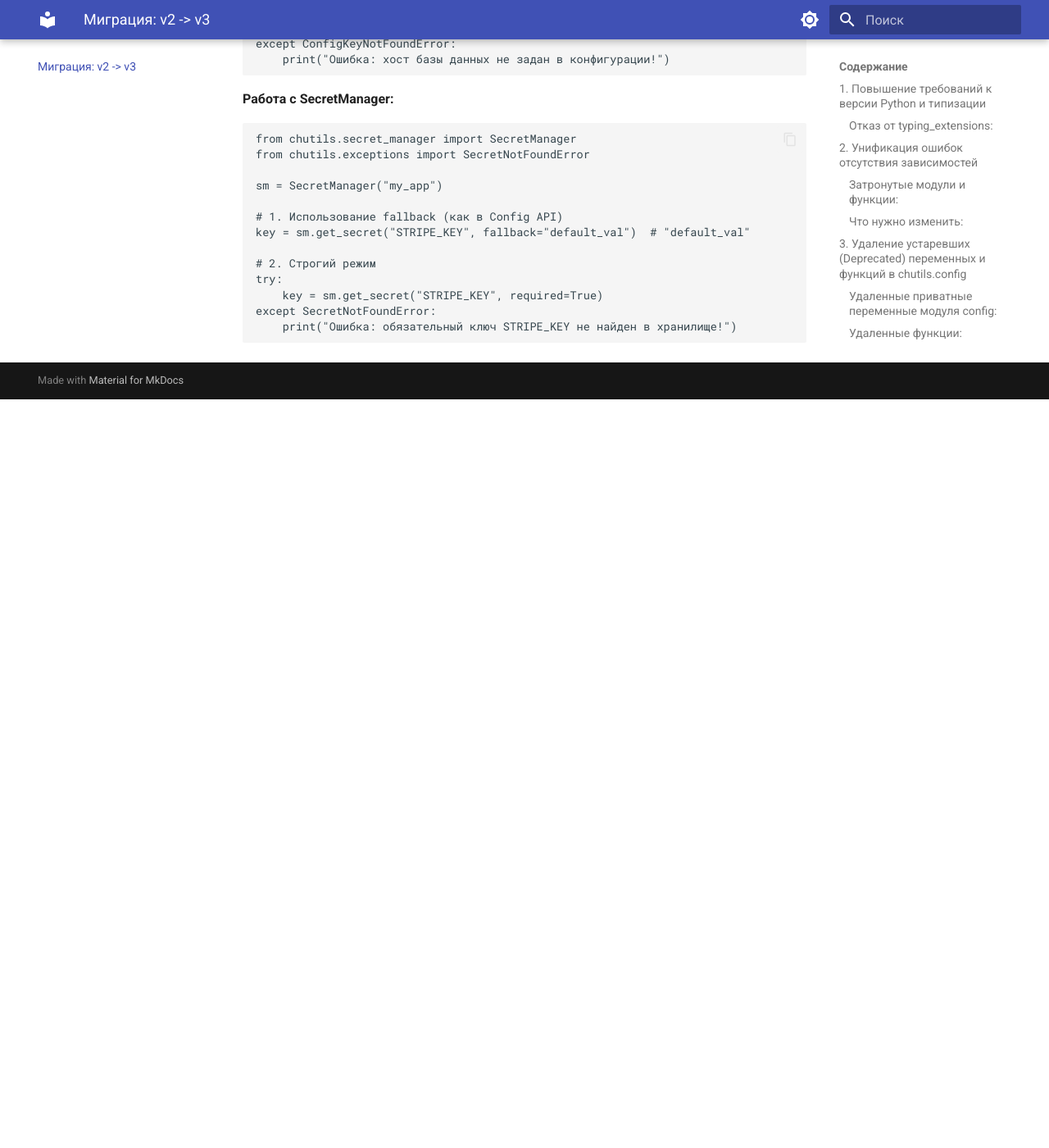
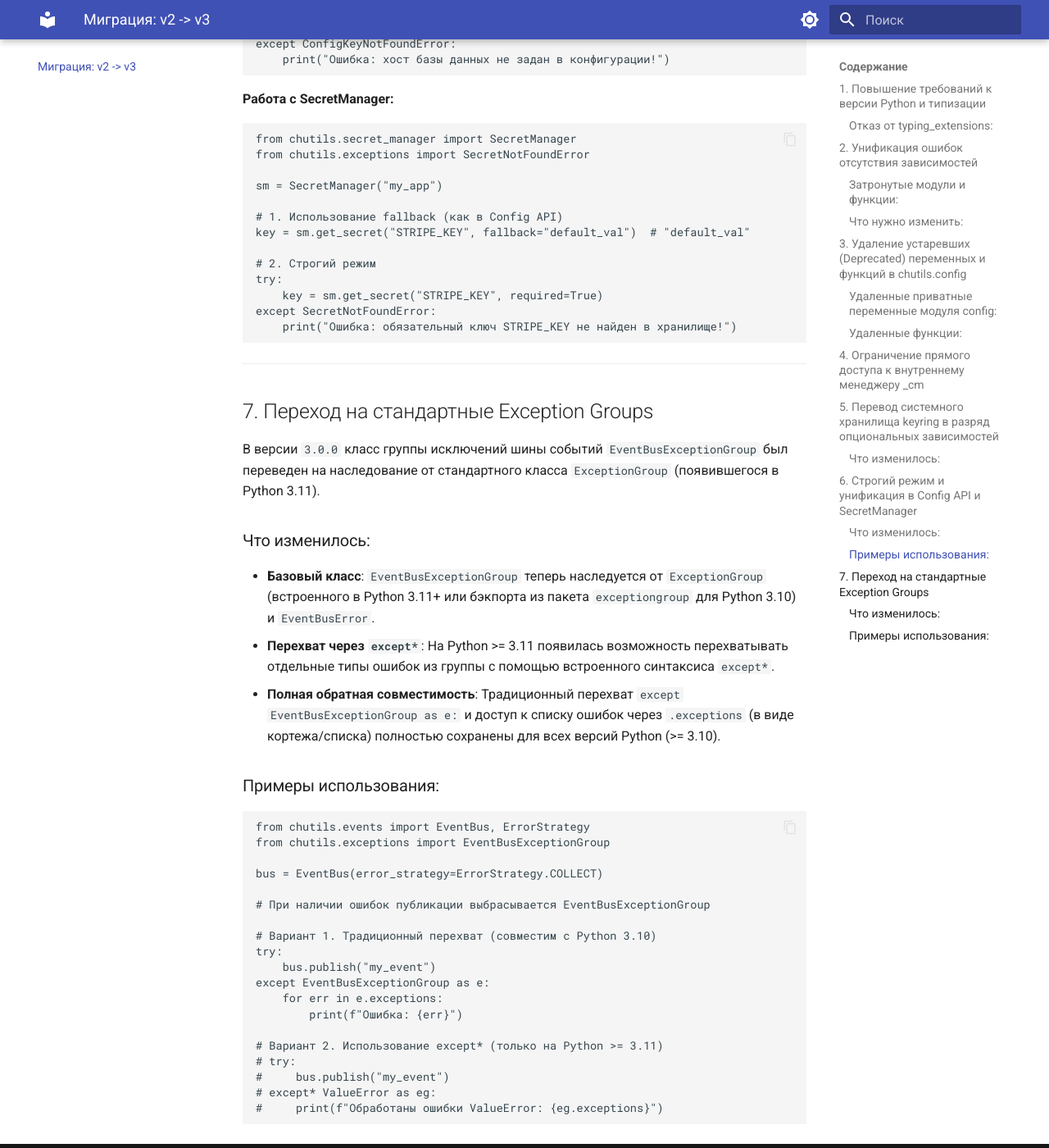
Before and after one commit to Chu4hel/chutils, an MkDocs documentation site: the page built from docs/migration.md, in a window 1280 px wide and 1400 px high, scrolled down 4998 px. Shown: the whole window at 82% size. Built offline with MkDocs 1.6.1 and Material for MkDocs 9.7.7, drawn with Linux system fonts in a browser that asks for light colours; before the commit the page ends 5485 px from its top, so only the background shows below that.

Commit message:
docs: Описать стандартные Exception Groups в рецептах и миграционном руководстве

````diff
--- a/docs/migration.md
+++ b/docs/migration.md
@@ -193,3 +193,43 @@ try:
 except SecretNotFoundError:
     print("Ошибка: обязательный ключ STRIPE_KEY не найден в хранилище!")
 ```
+
+---
+
+## 7. Переход на стандартные Exception Groups
+
+В версии `3.0.0` класс группы исключений шины событий `EventBusExceptionGroup` был переведен на наследование от
+стандартного класса `ExceptionGroup` (появившегося в Python 3.11).
+
+### Что изменилось:
+
+- **Базовый класс**: `EventBusExceptionGroup` теперь наследуется от `ExceptionGroup` (встроенного в Python 3.11+ или
+  бэкпорта из пакета `exceptiongroup` для Python 3.10) и `EventBusError`.
+- **Перехват через `except*`**: На Python >= 3.11 появилась возможность перехватывать отдельные типы ошибок из группы с
+  помощью встроенного синтаксиса `except*`.
+- **Полная обратная совместимость**: Традиционный перехват `except EventBusExceptionGroup as e:` и доступ к списку
+  ошибок через `.exceptions` (в виде кортежа/списка) полностью сохранены для всех версий Python (>= 3.10).
+
+### Примеры использования:
+
+```python
+from chutils.events import EventBus, ErrorStrategy
+from chutils.exceptions import EventBusExceptionGroup
+
+bus = EventBus(error_strategy=ErrorStrategy.COLLECT)
+
+# При наличии ошибок публикации выбрасывается EventBusExceptionGroup
+
+# Вариант 1. Традиционный перехват (совместим с Python 3.10)
+try:
+    bus.publish("my_event")
+except EventBusExceptionGroup as e:
+    for err in e.exceptions:
+        print(f"Ошибка: {err}")
+
+# Вариант 2. Использование except* (только на Python >= 3.11)
+# try:
+#     bus.publish("my_event")
+# except* ValueError as eg:
+#     print(f"Обработаны ошибки ValueError: {eg.exceptions}")
+```
````
Also changed, not shown: docs/recipes.md (+9 -0 lines).
